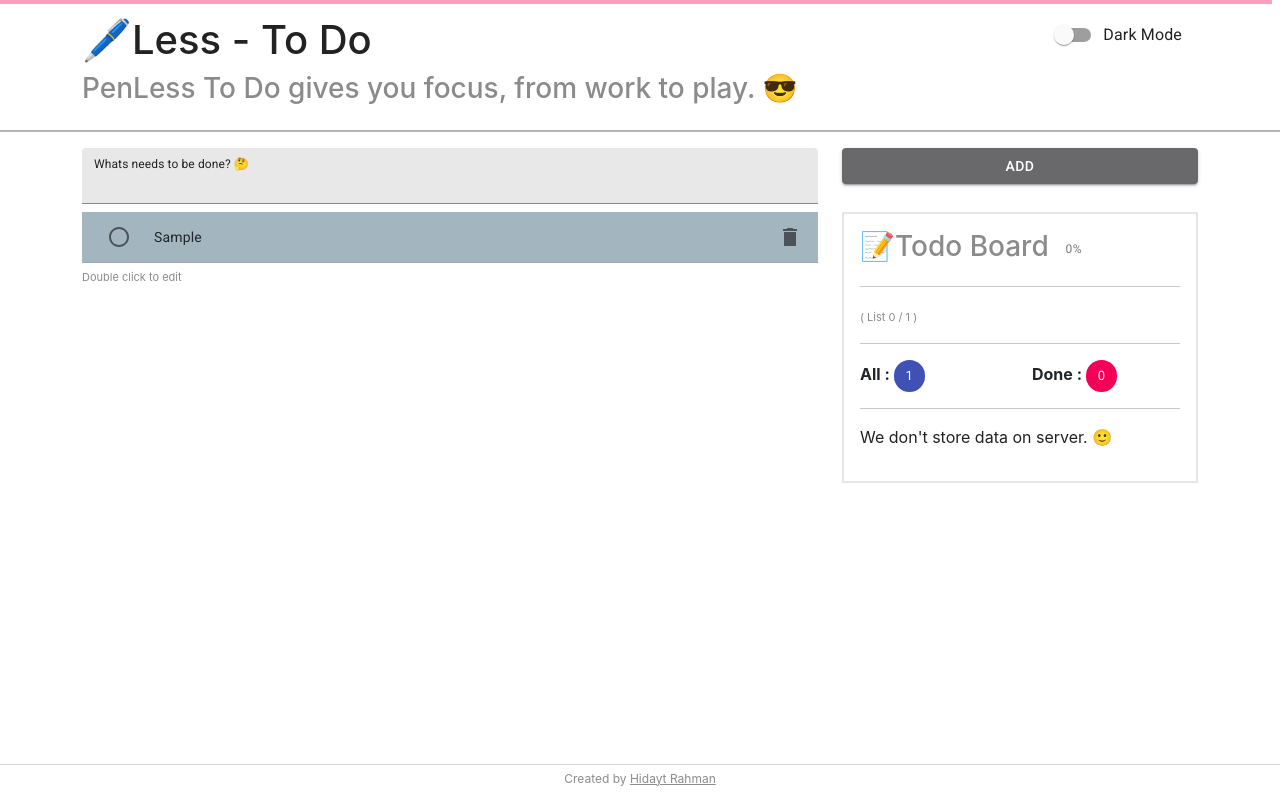
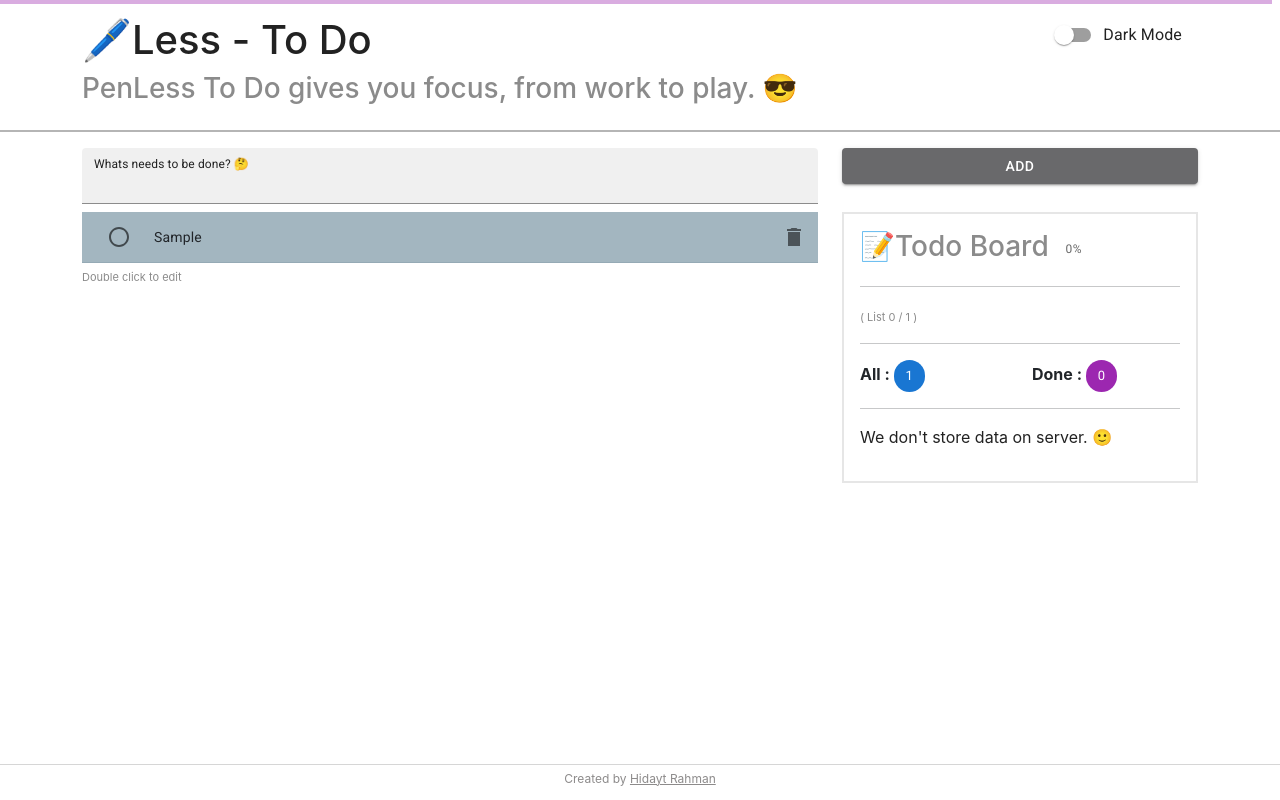
Before and after one commit to hidaytrahman/penless-todo, a React (Create React App) app: page / in a window 1280 px wide. Both pictures are taken after typing "Sample" into the empty fields and a click on the button "ADD". Built offline with nearby package versions, Linux system fonts and the light colour scheme.

Commit message:
chore: migrate react 17 to 18 with all the dependencies

```diff
--- a/src/components/shared/Header.tsx
+++ b/src/components/shared/Header.tsx
@@ -1,4 +1,5 @@
-import { FormControlLabel, FormGroup, Switch } from "@material-ui/core";
+// import { FormControlLabel, FormGroup, Switch } from "@material-ui/core";
+import { FormControlLabel, FormGroup, Switch } from "@mui/material";
 import { useEffect, useState } from "react";
 
 const Header = () => {
--- a/src/components/todo/Todo.tsx
+++ b/src/components/todo/Todo.tsx
@@ -1,4 +1,4 @@
-import { Chip } from "@material-ui/core";
+// import { Chip } from "@material-ui/core";
 import { observer } from "mobx-react-lite";
 
 import useProgress from "hooks/useProgress";
@@ -14,6 +14,7 @@ import {
   LinearProgressWithLabel,
 } from "components/shared/material";
 import { TodoType } from "./todo.types";
+import { Chip } from "@mui/material";
 
 const Todo = () => {
   const {
--- a/src/components/todo/todoAdd/TodoAdd.tsx
+++ b/src/components/todo/todoAdd/TodoAdd.tsx
@@ -1,4 +1,5 @@
-import { Button, TextField } from "@material-ui/core";
+// import { Button, TextField } from "@material-ui/core";
+import { Button, TextField } from "@mui/material";
 import { useForm } from "react-hook-form";
 
 type TodoType = {
--- a/src/components/todo/todoList/TodoList.tsx
+++ b/src/components/todo/todoList/TodoList.tsx
@@ -1,18 +1,20 @@
-import {
-  Button,
-  IconButton,
-  List,
-  ListItem,
-  ListItemIcon,
-  ListItemSecondaryAction,
-  ListItemText,
-  Radio,
-} from "@material-ui/core";
-import DeleteSharpIcon from "@material-ui/icons/DeleteSharp";
+// import {
+//   Button,
+//   IconButton,
+//   List,
+//   ListItem,
+//   ListItemIcon,
+//   ListItemSecondaryAction,
+//   ListItemText,
+//   Radio,
+// } from "@material-ui/core";
+// import DeleteSharpIcon from "@material-ui/icons/DeleteSharp";
 import { FormEvent, useRef, useState } from "react";
 import { useStores } from "store";
 import { observer } from "mobx-react-lite";
 import { TodoType } from "../todo.types";
+import { Button, IconButton, List, ListItem, ListItemIcon, ListItemSecondaryAction, ListItemText, Radio } from "@mui/material";
+import { DeleteSharp } from "@mui/icons-material";
 
 const TodoList = () => {
   // get from store
@@ -61,7 +63,7 @@ const TodoList = () => {
               <ListItem
                 role="listitem"
                 dense
-                button
+                // button
                 key={index}
                 onDoubleClick={() => {
                   setEditFormStatus(true);
@@ -100,7 +102,7 @@ const TodoList = () => {
                     aria-label="comments"
                     onClick={() => deleteTodo(index)}
                   >
-                    <DeleteSharpIcon />
+                    <DeleteSharp />
                   </IconButton>
                 </ListItemSecondaryAction>
               </ListItem>
--- a/src/index.js
+++ b/src/index.js
@@ -3,9 +3,14 @@ import ReactDOM from "react-dom";
 import "./index.css";
 import App from "./App";
 
-ReactDOM.render(
-  <React.StrictMode>
-    <App />
-  </React.StrictMode>,
-  document.getElementById("root")
-);
+import { createRoot } from 'react-dom/client';
+const container = document.getElementById('root');
+const root = createRoot(container); // createRoot(container!) if you use TypeScript
+root.render(<App  />);
+
+// ReactDOM.render(
+//   <React.StrictMode>
+//     <App />
+//   </React.StrictMode>,
+//   document.getElementById("root")
+// );
```
Also changed, not shown: package.json (+11 -9 lines), src/components/shared/material.js (+8 -6 lines), 1 other file (tests, documents, lock files or other folders).
